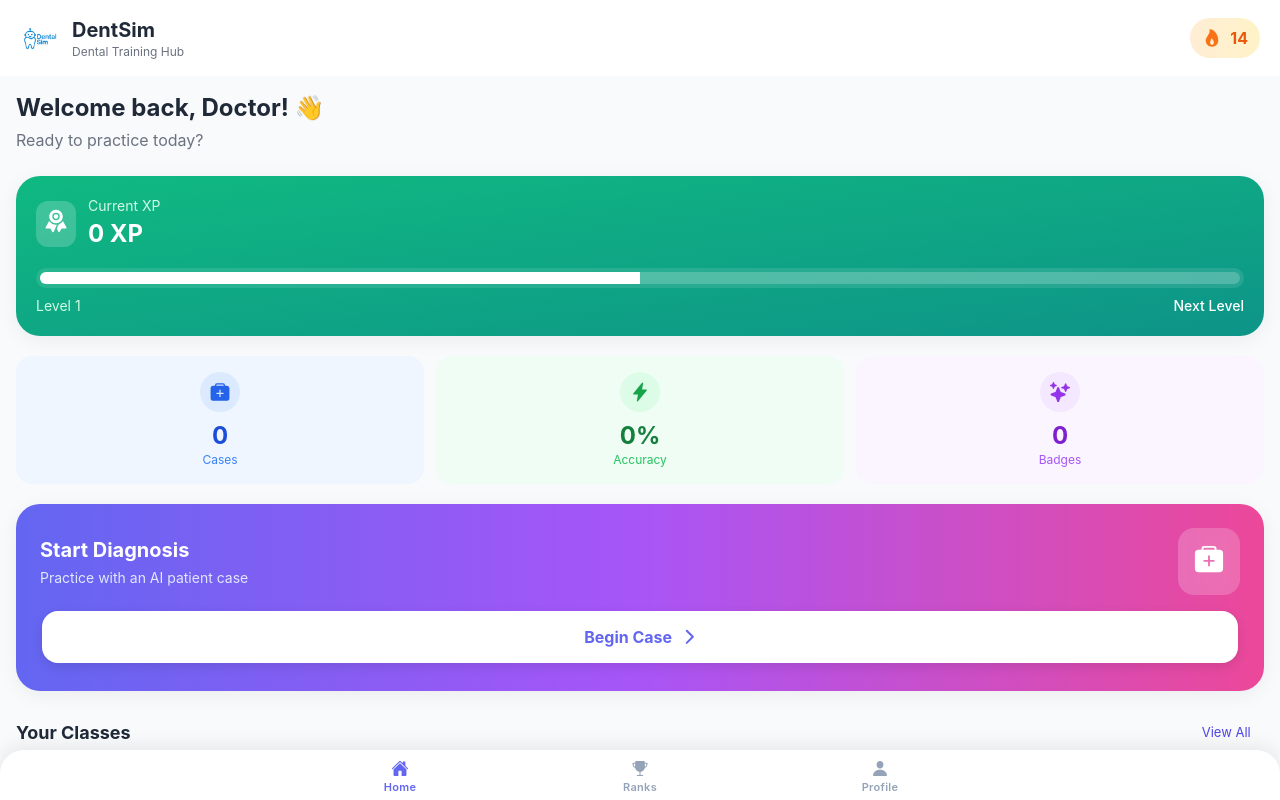
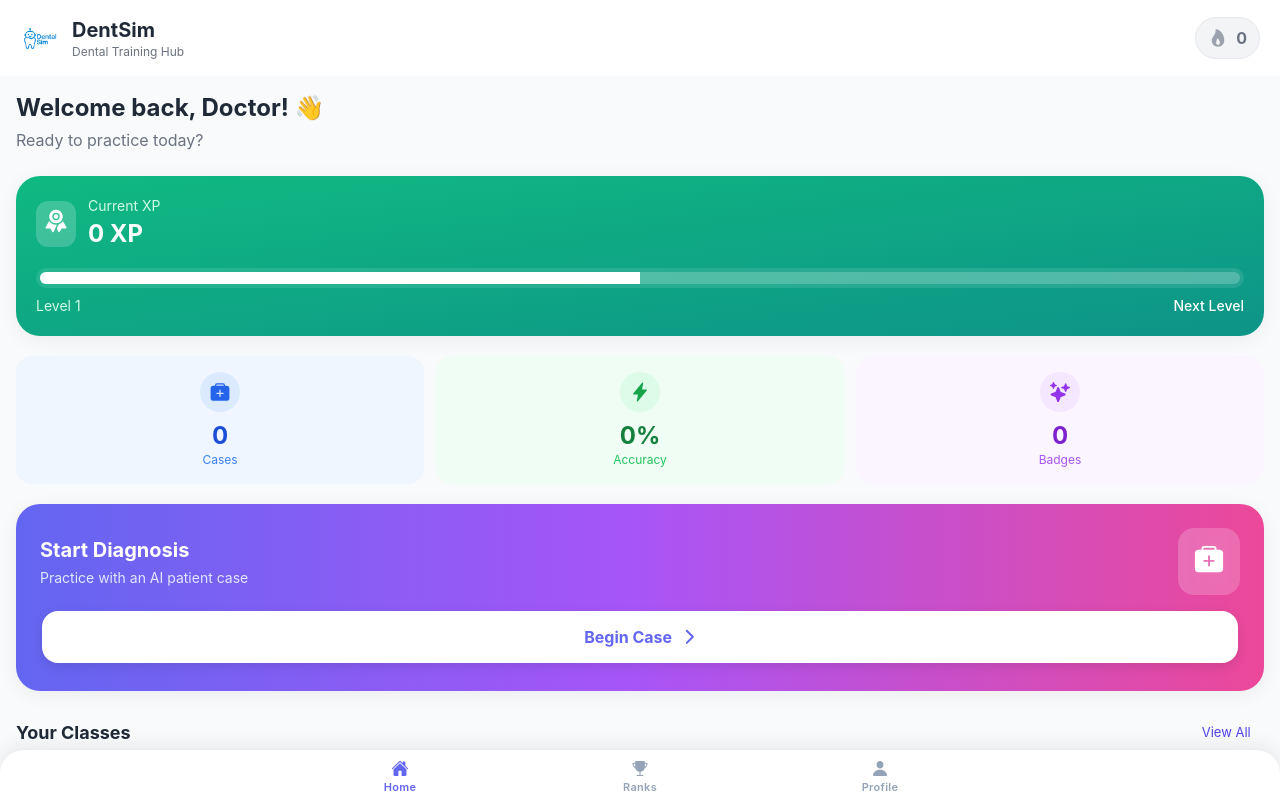
Before and after one commit to MadalinaMera/DentalSimApp, a React (Vite) app in the folder DentalSimFrontend/: page /tabs/home in a window 1280 px wide. Built offline with nearby package versions, Linux system fonts and the light colour scheme.

Commit message:
Main tab and chat decent

```diff
--- a/DentalSimFrontend/src/pages/DiagnosisPage.tsx
+++ b/DentalSimFrontend/src/pages/DiagnosisPage.tsx
@@ -75,7 +75,7 @@ const DiagnosisPage: React.FC = () => {
     const [showConfirmAlert, setShowConfirmAlert] = useState(false);
     const [showResultModal, setShowResultModal] = useState(false);
     const [isSubmittingDiagnosis, setIsSubmittingDiagnosis] = useState(false);
-
+    const [showExitAlert, setShowExitAlert] = useState(false);
     // Result state
     const [diagnosisResult, setDiagnosisResult] = useState<{
         correct: boolean;
@@ -244,7 +244,7 @@ const DiagnosisPage: React.FC = () => {
             <IonHeader className="ion-no-border">
                 <IonToolbar className="diagnosis-toolbar">
                     <IonButtons slot="start">
-                        <IonButton onClick={() => setShowConfirmAlert(true)} color="medium">
+                        <IonButton onClick={() => setShowExitAlert(true)} color="medium">
                             <IonIcon icon={arrowBack} slot="icon-only" />
                         </IonButton>
                     </IonButtons>
@@ -336,7 +336,15 @@ const DiagnosisPage: React.FC = () => {
                             placeholder="Ask a question..."
                             autoGrow
                             rows={1}
+                            enterkeyhint="send"
                             onIonInput={(e) => setInputText(e.detail.value || '')}
+                            onKeyDown={(e) => {
+                                // If Enter is pressed WITHOUT Shift (Shift+Enter = new line)
+                                if (e.key === 'Enter' && !e.shiftKey) {
+                                    e.preventDefault(); // Stop it from adding a new line
+                                    handleSendMessage(); // Send the message!
+                                }
+                            }}
                             className="chat-input"
                         />
                     </div>
@@ -382,15 +390,26 @@ const DiagnosisPage: React.FC = () => {
                 </IonContent>
             </IonModal>
 
-            {/* Confirmation Alert */}
+            {/* Exit/Abort Alert */}
             <IonAlert
-                isOpen={showConfirmAlert}
-                onDidDismiss={() => setShowConfirmAlert(false)}
-                header="Finalize Diagnosis"
-                message="Are you sure? You cannot change this later."
+                isOpen={showExitAlert}
+                onDidDismiss={() => setShowExitAlert(false)}
+                header="Exit Session?"
+                message="If you leave now, you won't get any XP, but your accuracy score won't be affected."
                 buttons={[
-                    { text: 'Cancel', role: 'cancel' },
-                    { text: 'Submit', handler: confirmDiagnosis }
+                    {
+                        text: 'Stay',
+                        role: 'cancel',
+                    },
+                    {
+                        text: 'Leave',
+                        role: 'destructive',
+                        handler: () => {
+                            // Just navigate away. The session stays "incomplete" in the DB
+                            // so it won't count against your accuracy stats.
+                            history.replace('/tabs/home');
+                        },
+                    },
                 ]}
             />
 
--- a/DentalSimFrontend/src/pages/HomeTab.tsx
+++ b/DentalSimFrontend/src/pages/HomeTab.tsx
@@ -121,6 +121,10 @@ const HomeTab: React.FC = () => {
     // Calculate generic progress for UI visualization
     const xpProgress = userInfo ? (userInfo.xp % 1000) / 1000 : 0.5;
 
+    // Check if the streak is active today
+    const todayStr = new Date().toISOString().split('T')[0];
+    const isStreakActive = userInfo?.last_active_date === todayStr;
+
     return (
         <IonPage>
             <IonHeader className="ion-no-border">
@@ -142,10 +146,30 @@ const HomeTab: React.FC = () => {
                             </div>
                         </div>
 
-                        {/* Streak Badge (Mock for now) */}
-                        <div className="flex items-center gap-2 bg-gradient-to-r from-orange-100 to-amber-100 px-3 py-2 rounded-full">
-                            <IonIcon icon={flame} className="text-orange-500 text-xl" />
-                            <span className="font-bold text-orange-600">{mockStats.streak}</span>
+                        {/* Streak Badge */}
+                        <div
+                            className={` flex items-center gap-2 px-3 py-2 rounded-full transition-all duration-500
+                                ${isStreakActive
+                                ? 'bg-gradient-to-r from-orange-100 to-amber-100 border border-orange-200'  // Active: Orange/Amber
+                                : 'bg-gray-100 border border-gray-200'                                      // Inactive: Grey
+                                }
+                            `}
+                        >
+                            <IonIcon
+                                icon={flame}
+                                className={`
+                                    text-xl transition-colors duration-500
+                                    ${isStreakActive ? 'text-orange-500' : 'text-gray-400'}
+                                `}
+                            />
+                            <span
+                                className={`
+                                    font-bold transition-colors duration-500
+                                    ${isStreakActive ? 'text-orange-600' : 'text-gray-500'}
+                                `}
+                            >
+                                {userInfo?.streak || 0}
+                            </span>
                         </div>
                     </div>
                 </IonToolbar>
@@ -224,7 +248,7 @@ const HomeTab: React.FC = () => {
                             <p className="text-xs text-green-500">Accuracy</p>
                         </div>
 
-                        {/* BADGES CARD (Already working) */}
+                        {/* BADGES CARD */}
                         <div className="bg-purple-50 rounded-2xl p-4 text-center">
                             <div className="bg-purple-100 w-10 h-10 rounded-full flex items-center justify-center mx-auto mb-2">
                                 <IonIcon icon={sparkles} className="text-purple-600 text-xl" />
```
Also changed, not shown: 2 other files (tests, documents, lock files or other folders).
